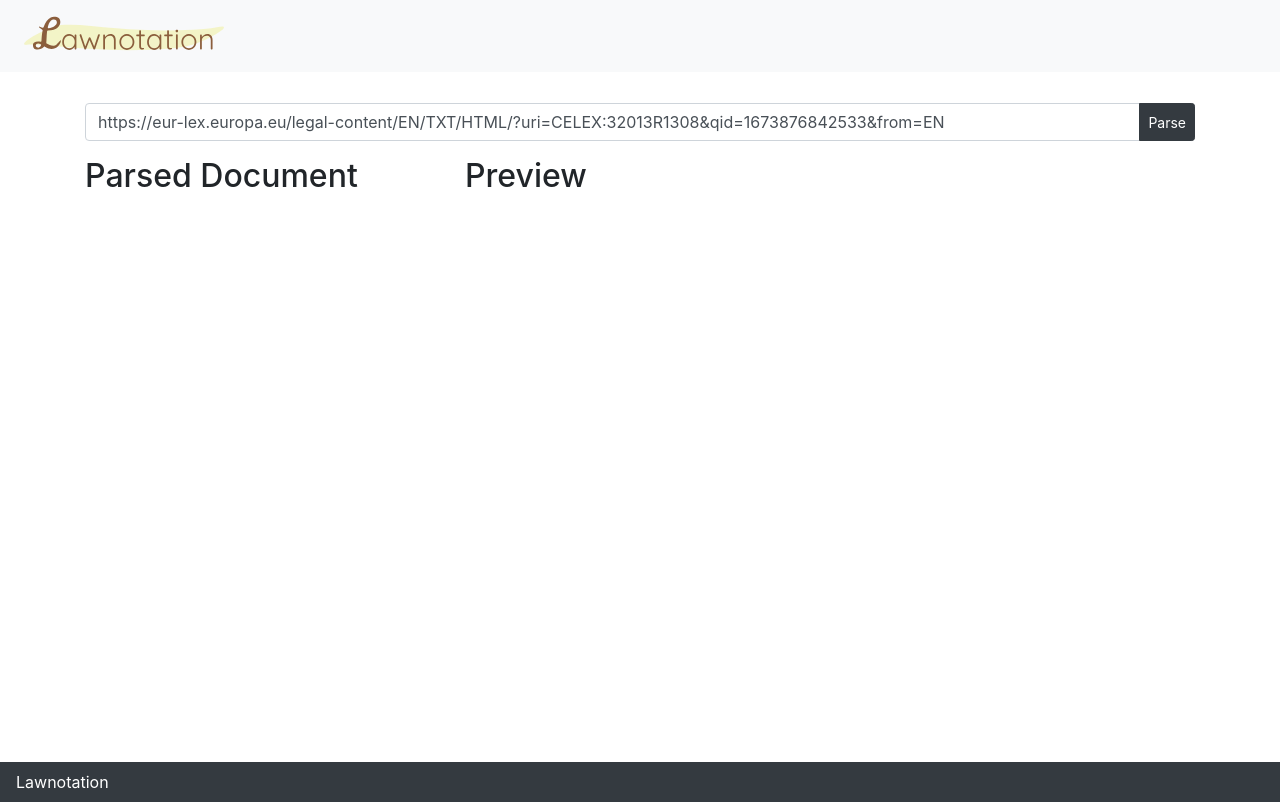
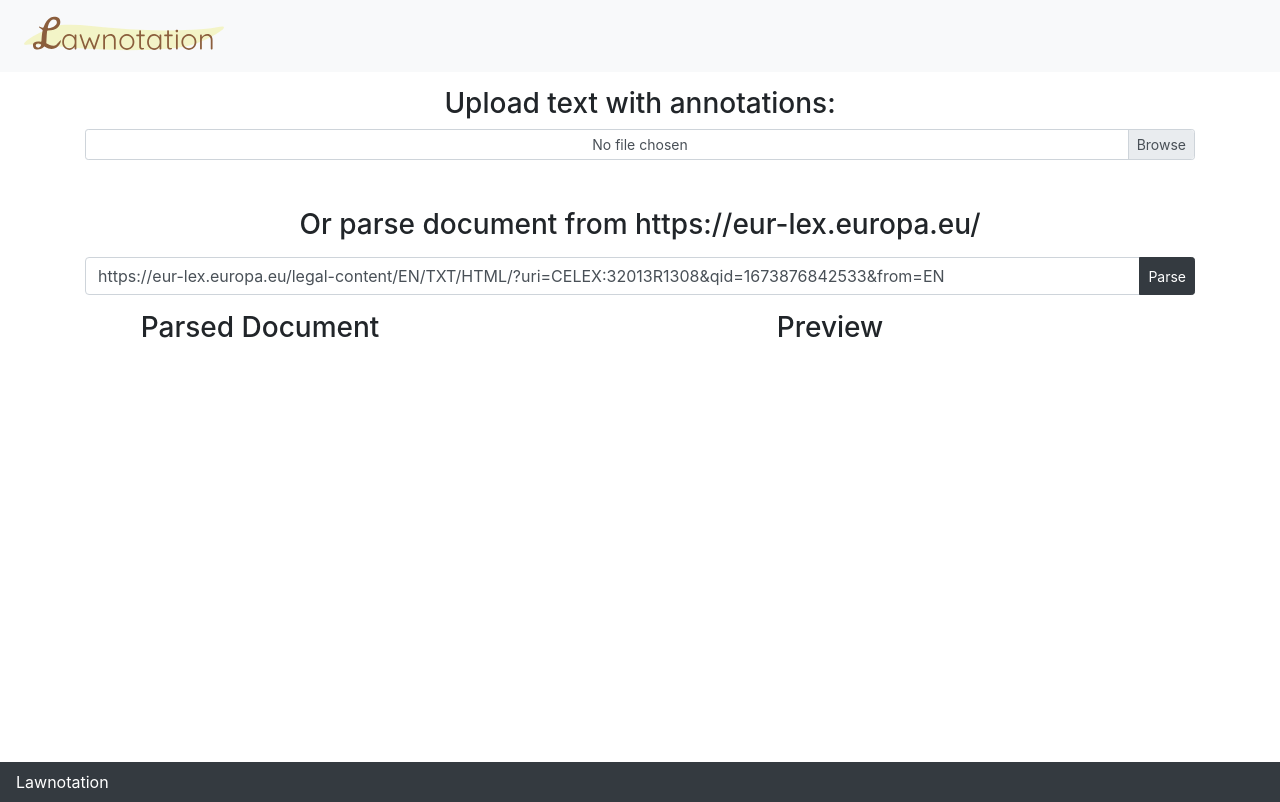
Before and after one commit to MaastrichtU-BISS/lawnotation-demo, a Nuxt app: page / in a window 1280 px wide. Built offline with nearby package versions, Linux system fonts and the light colour scheme.

Commit message:
add: woriking on load annotated code

```diff
--- a/components/Annotator.vue
+++ b/components/Annotator.vue
@@ -11,7 +11,7 @@
 
 
   export default {
-    props: ["text"],
+    props: ["text", "initial_annotations"],
     data() {
       return {
         labelStudio: null,
@@ -31,6 +31,7 @@
       }
     },
     mounted() {
+      console.log(this.initial_annotations)
       this.labelStudio = new LabelStudio('label-studio', {
         config: `
         <View style="display: flex;">
@@ -97,32 +98,29 @@
           lastName: "Dean"
         },
         task: {
-          annotations: this.annotations,
-          predictions: this.predictions,
-          id: 1,
+          annotations: this.initial_annotations,
+          // predictions: this.predictions,
+          // id: 1,
           data: {
             text: this.text
           },
         },
-        onLabelStudioLoad: function(LS) {
-          var c = LS.annotationStore.addAnnotation({
-            userGenerate: true
-          });
-          LS.annotationStore.selectAnnotation(c.id);
+        onLabelStudioLoad: (LS) => {
+          console.log(LS.annotationStore.annotations)
+          // if(this.initial_annotations.length > 0) {
+          //   // LS.annotationStore.selectAnnotation(LS.annotationStore.annotations);
+          // }
+          // else {
+            var c = LS.annotationStore.addAnnotation({
+              userGenerate: true
+            });
+            LS.annotationStore.selectAnnotation(c.id);
+          // }
         },
         onSubmitAnnotation: (LS, annotation) => {
           // retrive an annotation
+          this.download_annotation([annotation]);
           this.download_annotation(annotation.serializeAnnotation());
-
-
-          // console.log(annotation.serializeAnnotation())
-          // axios.post('api/tasks/1/annotations', annotation.serializeAnnotation())
-          // .then(response => {
-          //   console.log(response);
-          // })
-          // .catch(error => {
-          //   console.log(error);
-          // });
         },
         onUpdateAnnotation: (LS, annotation) => {
           // retrive an annotation
--- a/components/Preprocessor.vue
+++ b/components/Preprocessor.vue
@@ -10,14 +10,13 @@
       <div class="row">
         <div class="col-4">
           <div v-show="!loading">
-            <h2>Parsed Document</h2>
+            <h3>Parsed Document</h3>
             <div v-for="fragment in parsed_doc['order']" :key="'fragment_'+ fragment">
               <h4 class="text-uppercase">{{ fragment }}:</h4>
               <ol>
                 <li v-for="(subfragment, index) in parsed_doc[fragment]" :key="'fragment_' + fragment + '_' + index">
                   <a href="#preview" class="ml-3 btn btn-link" style="outline: none"  @click="preview_text = subfragment">preview</a>
                   <button class="btn btn-link sm mx-3" style="outline: none" @click="goToAnnotate(subfragment)">annotate</button>
-                  <NuxtLink id="annotator_link" class="d-none" to="/annotator">annotate</NuxtLink>
                 </li>
               </ol>
             </div>
@@ -25,7 +24,7 @@
         </div>
         <div class="col-8">
           <div v-show="!loading">
-            <h2 id="preview">Preview</h2>
+            <h3 id="preview">Preview</h3>
             <div style="white-space: pre-wrap;">{{ preview_text }}</div>
           </div>
         </div>
@@ -53,6 +52,7 @@
     methods: {
       goToAnnotate(subfragment) {
         this.$store.commit('set_text_to_annotate', subfragment);
+        this.$store.commit('set_annotations', []);
         document.getElementById('annotator_link').click()
       },
       async post_text() {
--- a/pages/annotator/index.vue
+++ b/pages/annotator/index.vue
@@ -3,7 +3,7 @@
       <div class="container">
         <div class="row">
           <div class="col">
-            <Annotator :text="text_to_annotate"/>
+            <Annotator :text="text_to_annotate" :initial_annotations="initial_annotations"/>
           </div>
         </div>
       </div>
@@ -17,6 +17,9 @@ export default {
     computed: {
         text_to_annotate() {
             return this.$store.state.text_to_annotate;
+        },
+        initial_annotations() {
+          return JSON.parse(JSON.stringify(this.$store.state.initial_annotations));
         }
     },
     mounted() {
--- a/pages/index.vue
+++ b/pages/index.vue
@@ -2,7 +2,11 @@
   <main>
     <div class="container">
       <div class="row">
-        <div class="col">
+        <div class="col text-center">
+          <h3>Upload text with annotations:</h3>
+          <b-form-file id="file-small" size="sm" accept=".json" @change="change_file($event)"></b-form-file>
+          <NuxtLink id="annotator_link" class="d-none" to="/annotator">annotate</NuxtLink>
+          <h3 class="mt-5">Or parse document from https://eur-lex.europa.eu/</h3>
           <Preprocessor/>
         </div>
       </div>
@@ -18,6 +22,18 @@ export default {
 
     }
   },
+  methods: {
+    change_file(event) {
+      var reader = new FileReader();
+      reader.onload = () => {
+        var fileContent = JSON.parse(reader.result);
+        this.$store.commit('set_text_to_annotate', fileContent.text);
+        this.$store.commit('set_annotations', fileContent.annotations);
+        document.getElementById('annotator_link').click()
+      };
+      reader.readAsText(event.target.files[0]);
+    },
+  },
   mounted() {
   }
 };
--- a/store/index.js
+++ b/store/index.js
@@ -1,5 +1,6 @@
 export const state = () => ({
     text_to_annotate: "",
+    initial_annotations: [],
     parsed_doc: {},
     doc_link: "https://eur-lex.europa.eu/legal-content/EN/TXT/HTML/?uri=CELEX:32013R1308&qid=1673876842533&from=EN"
   })
@@ -8,6 +9,9 @@ export const state = () => ({
     set_text_to_annotate (state, text) {
       state.text_to_annotate = text;
     },
+    set_annotations (state, annotations) {
+      state.initial_annotations = annotations;
+    },
     set_parsed_doc (state, doc) {
       state.parsed_doc = doc;
     },
```
